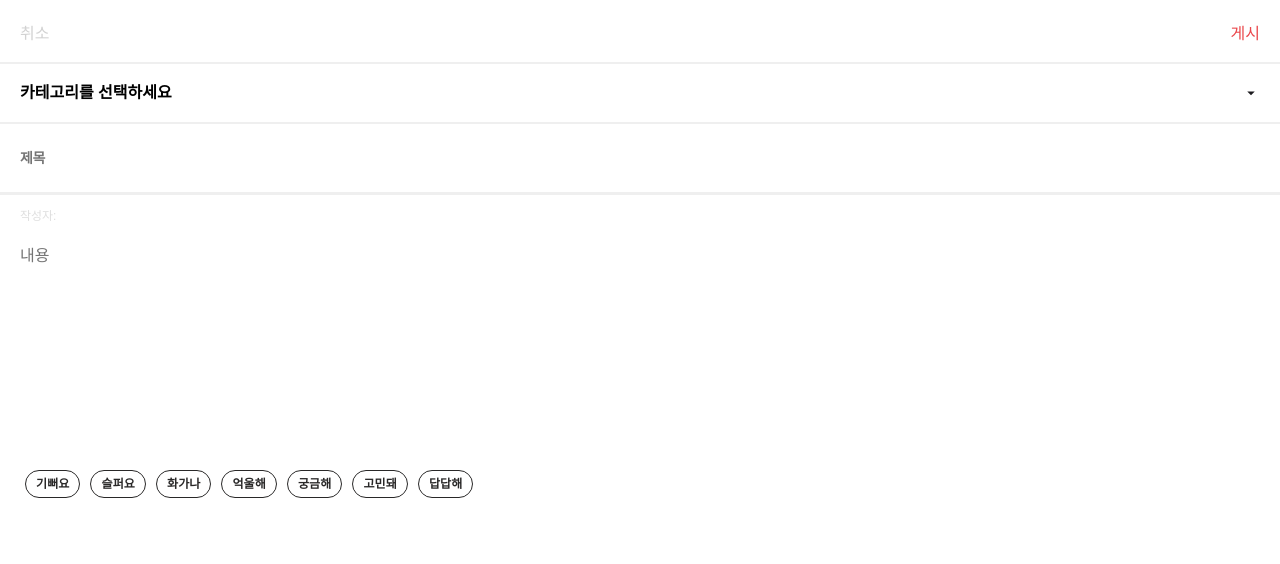
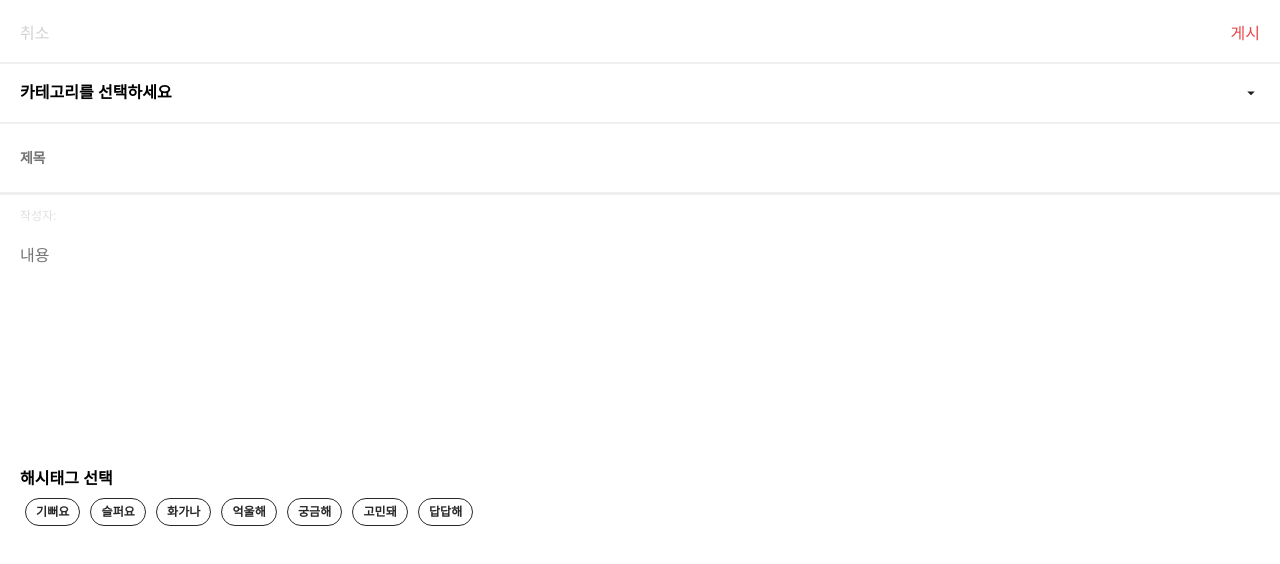
Before and after one commit to Theo-16-T1F7/T1F7-FE, a React (Create React App) app: page /post in a window 1280 px wide. Shown: the top 564 px of the page. Built offline with nearby package versions, Linux system fonts and the light colour scheme; no server answers.

Commit message:
style: hashTag 제목 style

```diff
--- a/src/pages/PostPage/PostPage.styled.ts
+++ b/src/pages/PostPage/PostPage.styled.ts
@@ -103,6 +103,10 @@ export const Textarea = styled.textarea`
   margin: 10px;
 `;
 
+export const HashtagButtonTitle = styled(CategorySelect)`
+  padding: 0px 20px;
+`;
+
 export const HashtagButtonBox = styled.div`
   display: flex;
   padding-bottom: 5px;
--- a/src/pages/PostPage/PostPage.tsx
+++ b/src/pages/PostPage/PostPage.tsx
@@ -154,7 +154,7 @@ const PostPage = () => {
         <S.Writer>작성자: </S.Writer>
         <S.Textarea value={contents} onChange={handleOnChangeContents} placeholder="내용" />
       </div>
-
+      <S.HashtagButtonTitle>해시태그 선택</S.HashtagButtonTitle>
       <S.HashtagButtonBox>
         <S.HashtagButtonWrapper>
           {hashtags?.map((item, idx) => {
```
